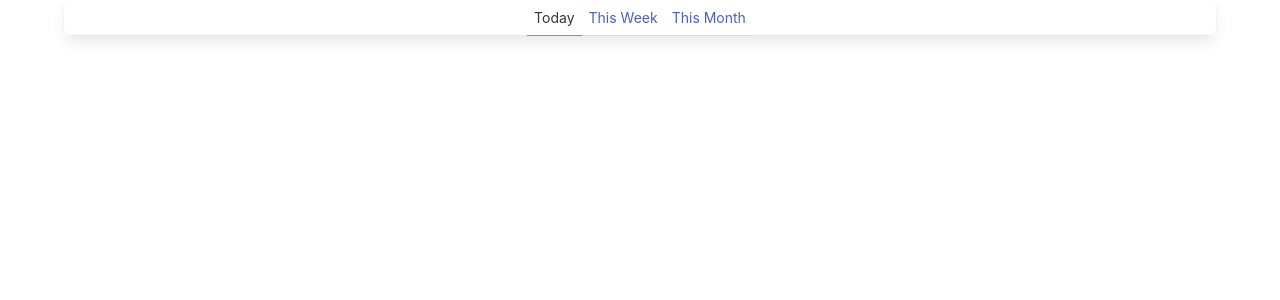
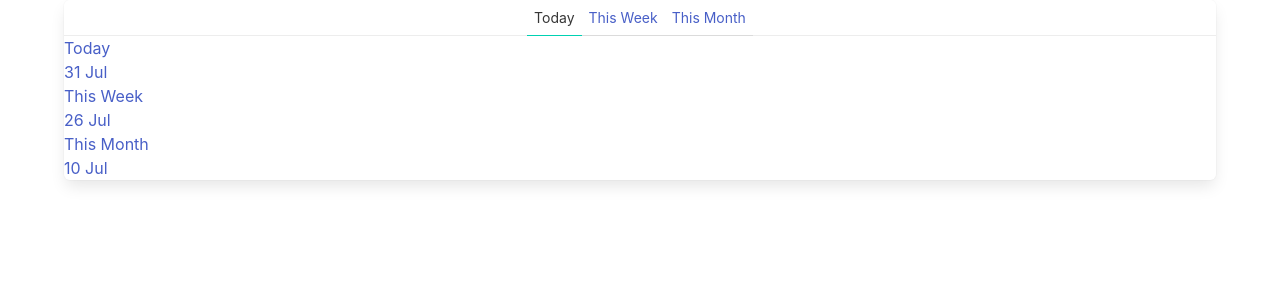
Before and after one commit to alekseypetrenko/composition-api-2022, a Vue app: page / in a window 1280 px wide. Shown: the top 300 px of the page. Built offline with nearby package versions, Linux system fonts and the light colour scheme.

Commit message:
add Post interface, install luxon

```diff
--- a/package.json
+++ b/package.json
@@ -9,6 +9,8 @@
     "preview": "vite preview"
   },
   "dependencies": {
+    "@types/luxon": "^2.3.1",
+    "luxon": "^2.3.1",
     "vue": "^3.2.37"
   },
   "devDependencies": {
--- a/src/components/Timeline.vue
+++ b/src/components/Timeline.vue
@@ -1,5 +1,7 @@
 <script setup lang="ts">
+import { DateTime } from "luxon";
 import { ref } from "vue";
+import { Post, today, thisWeek, thisMonth } from "../posts";
 
 const periods = ["Today", "This Week", "This Month"] as const;
 type Period = typeof periods[number];
@@ -9,6 +11,13 @@
 function selectPeriod(period: Period) {
   currentPeriod.value = period;
 }
+
+const posts = [today, thisWeek, thisMonth].map((post) => {
+  return {
+    ...post,
+    created: DateTime.fromISO(post.created),
+  };
+});
 </script>
 
 <template>
@@ -22,5 +31,10 @@
         >{{ period }}</a
       >
     </span>
+
+    <a v-for="post of posts" :key="post.id">
+      <a>{{ post.title }}</a>
+      <div>{{ post.created.toFormat("d MMM") }}</div>
+    </a>
   </nav>
 </template>
--- /dev/null
+++ b/src/posts.ts
@@ -0,0 +1,25 @@
+import { DateTime } from "luxon";
+
+export interface Post {
+  id: string;
+  title: string;
+  created: string;
+}
+
+export const today: Post = {
+  id: "1",
+  title: "Today",
+  created: DateTime.now().toISO(),
+};
+
+export const thisWeek: Post = {
+  id: "2",
+  title: "This Week",
+  created: DateTime.now().minus({ days: 5 }).toISO(),
+};
+
+export const thisMonth: Post = {
+  id: "3",
+  title: "This Month",
+  created: DateTime.now().minus({ weeks: 3 }).toISO(),
+};
```
Also changed, not shown: 1 other file (tests, documents, lock files or other folders).
